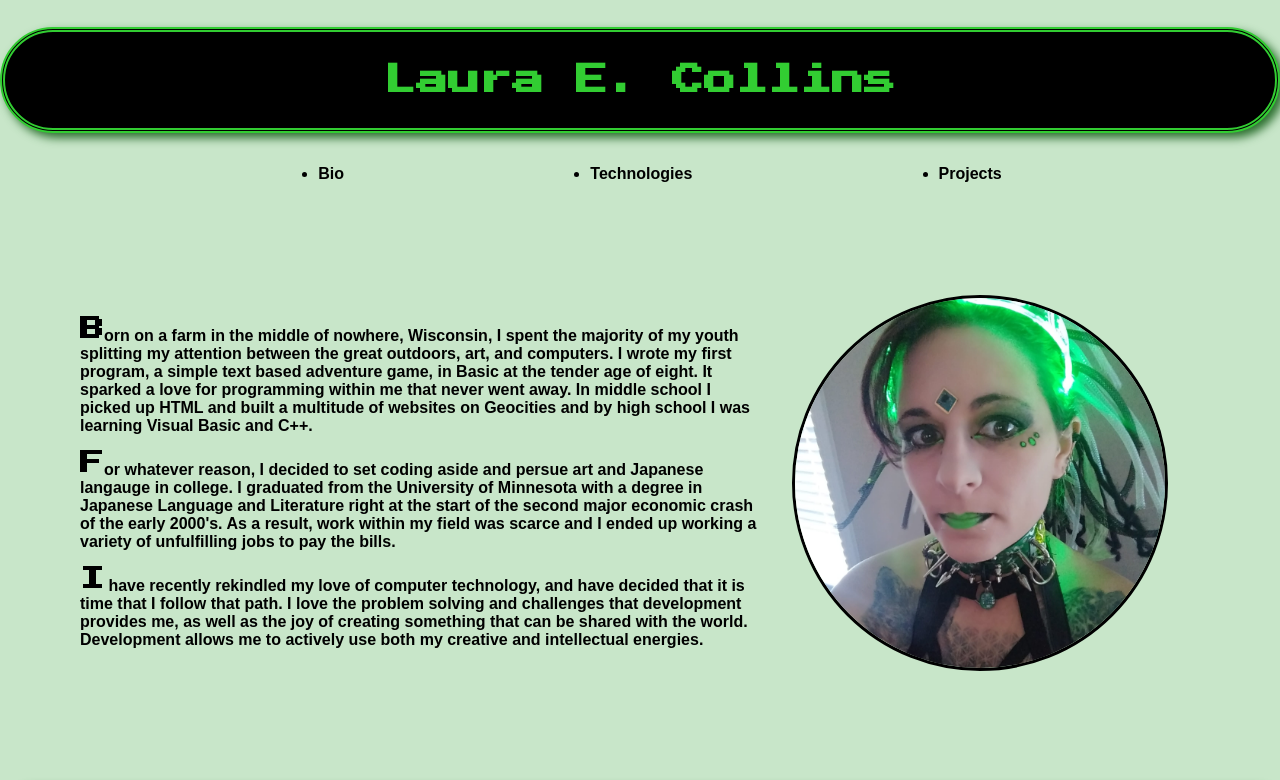
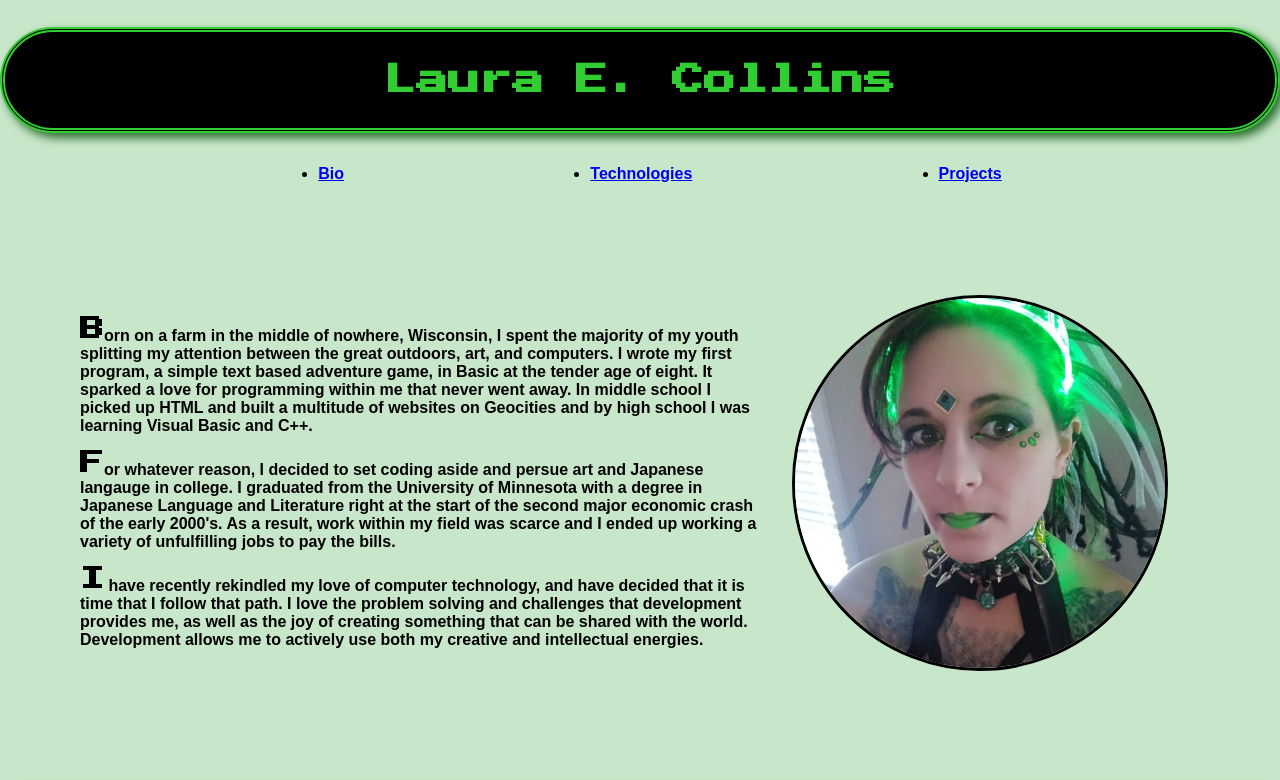
Before and after one commit to LaCollins/personal-bio-site, a plain HTML site: page index.html in a window 1280 px wide. Shown: the top 780 px of the page. Drawn offline with Linux system fonts and the light colour scheme.

Commit message:
adding in-page links

```diff
--- a/index.html
+++ b/index.html
@@ -14,9 +14,9 @@
  <nav>
     <h1>Laura E. Collins</h1>
     <ul id="navLinks">
-      <li><a id="navToBio">Bio</a></li>
-      <li><a id="navToTechnologies">Technologies</a></li>
-      <li><a id="navToProjects">Projects</a></li>
+      <li><a id="navToBio" href=#bioPage>Bio</a></li>
+      <li><a id="navToTechnologies" href=#technologiesPage>Technologies</a></li>
+      <li><a id="navToProjects" href=#projectsPage>Projects</a></li>
     </ul>
   </nav>
   <!-- End Navigation -->
```
